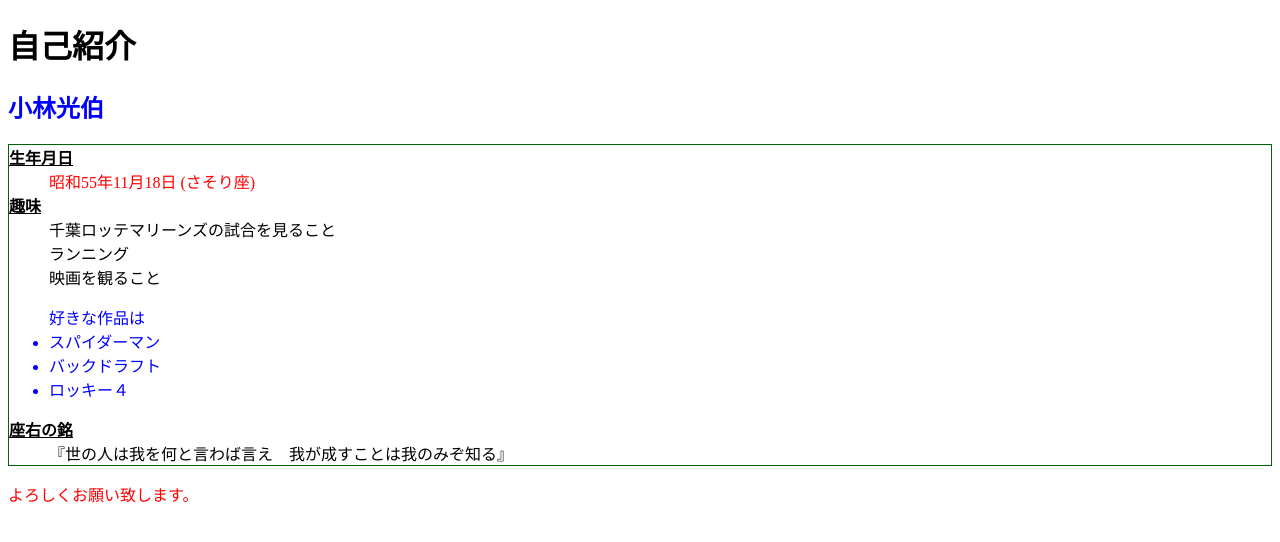
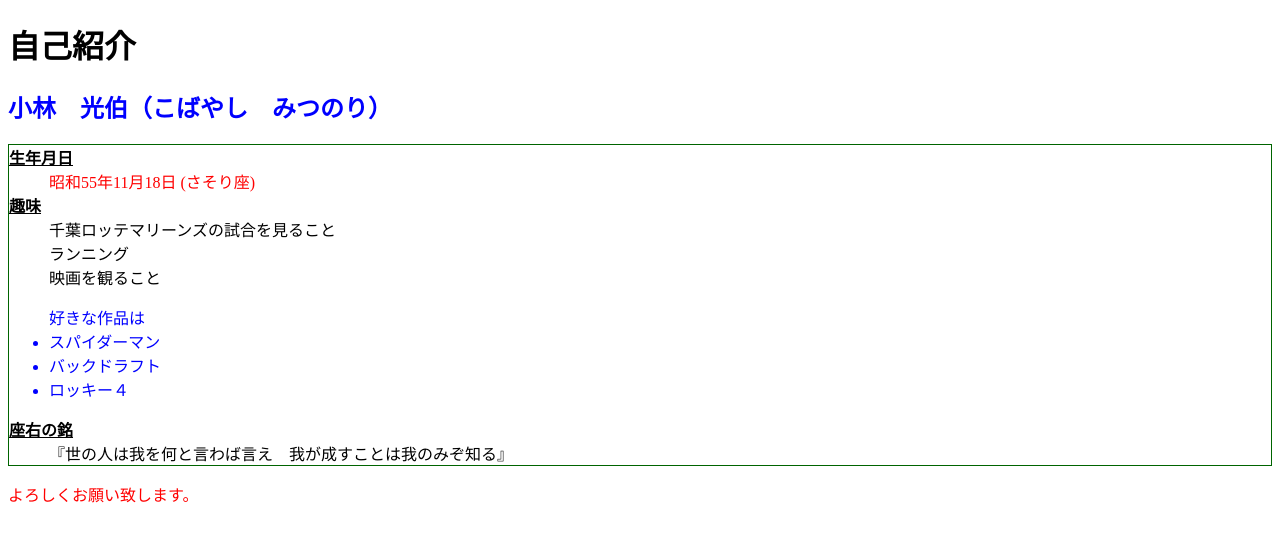
Before and after one commit to mitsu54/profile, a plain HTML site: page index.html in a window 1280 px wide. Drawn offline with Linux system fonts and the light colour scheme.

Commit message:
フリガナ追加

```diff
--- a/index.html
+++ b/index.html
@@ -9,7 +9,7 @@
 
 <body>
     <h1>自己紹介</h1>
-    <h2 id="name">小林光伯</h2>
+    <h2 id="name">小林　光伯（こばやし　みつのり）</h2>
 
     <dl id="properties">
         <dt>生年月日</dt>
```
